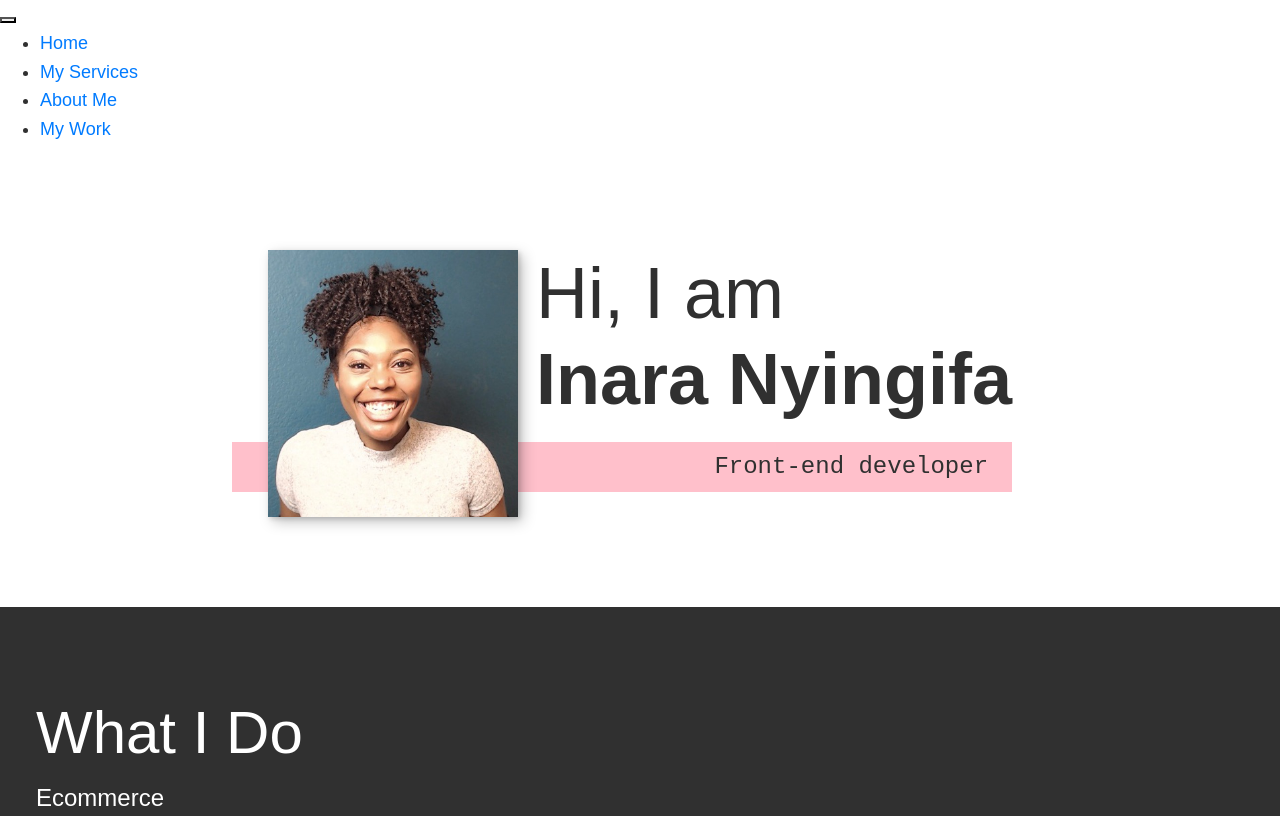
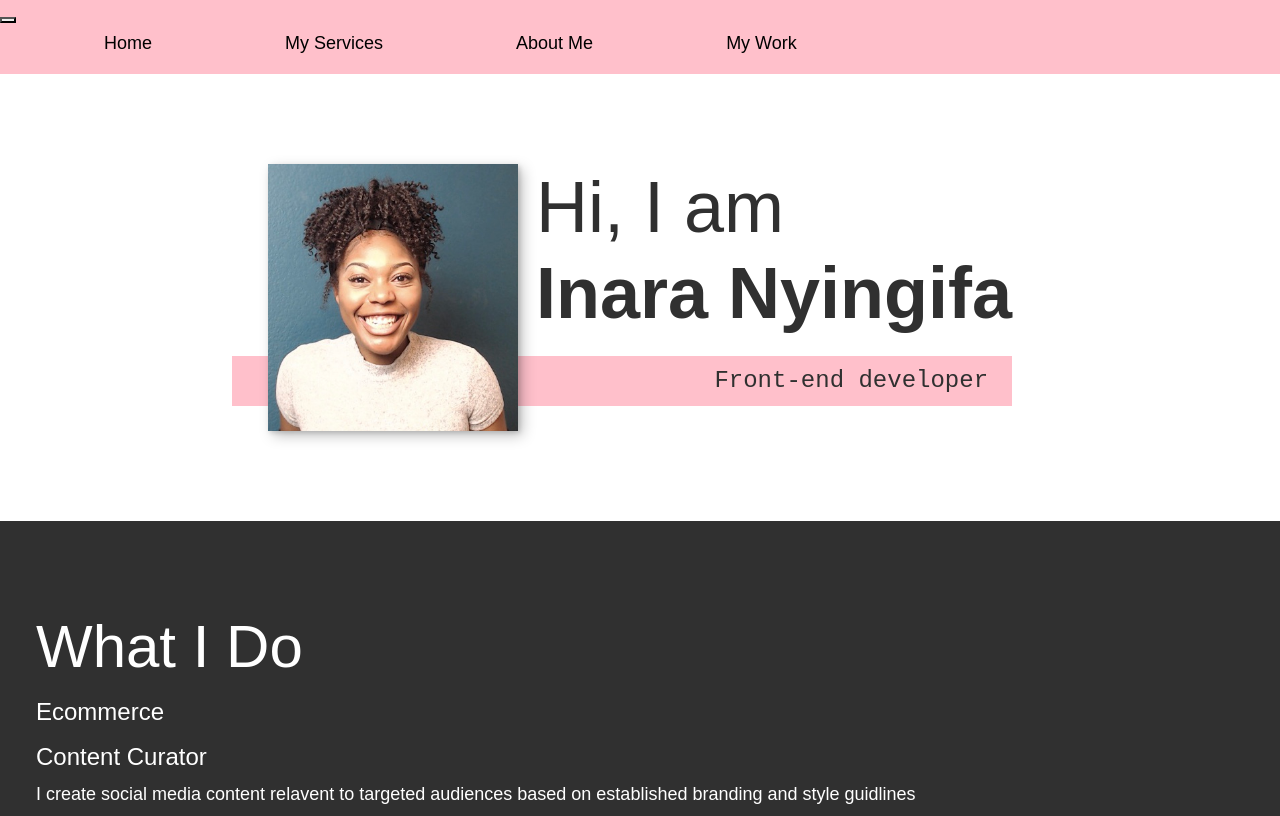
Before and after one commit to inara-nyingifa/My-portfolio, a plain HTML site: page index.html in a window 1280 px wide. Shown: the top 816 px of the page. Drawn offline with nearby package versions, Linux system fonts and the light colour scheme.

Commit message:
added css

```diff
--- a/index.html
+++ b/index.html
@@ -1,7 +1,7 @@
 <!DOCTYPE html>
 <html lang="en">
 <head>
-	<title>DevInara Portfolia Website</title>
+	<title>Inara Nyingifa Developer Portfolio</title>
 	<meta charset="UTF-8">
 	<meta name="vieport" content="width=devicve-width, intail-scale=1.0">
 	<link rel="stylesheet"
--- a/styles/style.css
+++ b/styles/style.css
@@ -3,9 +3,10 @@
 *::after {
 	box-sizing: border-box;
 }
+
                                                  /*this changes how padding is calculated */
 
-												/*custom properties*/
+
 :root {
 	--ff-primary:'Source Sans Pro', sans-serif;    /*ff= fontfamily*/
 	--ff-secondary:'Source Code Pro', monospace;
@@ -26,7 +27,7 @@
 		0.125em 0.125em 0.25em rgba(0,0,0, 0.15);
 }
 
-@media (min-width: 800px) {		/*changing font size based on window size*/
+@media (min-width: 800px) {		/*changing style based on px size*/
 	:root {
 		--fs-h1: 4.5rem;
 		--fs-h2: 3.75rem;
@@ -37,7 +38,7 @@
 /*general styles*/
 
 body {
-	background: var(--clr-light);			/*background color*/
+	background: var(--clr-light);
 	color: var(--clr-dark);
 	margin: 0;
 	font-family: var(--fs-primary);
@@ -100,8 +101,16 @@ h3 {font-size: var(--fs-h3);}
 
 
 /*header*/
-nav {
-	display: none;
+.nav__item{
+	display: inline;
+}
+.nav__item a {
+	color: black;
+	padding: 4rem;
+	text-align: center;
+}
+header {
+	background-color:pink;
 }
 /*Intro section*/
 
```
Also changed, not shown: 1 other file.
